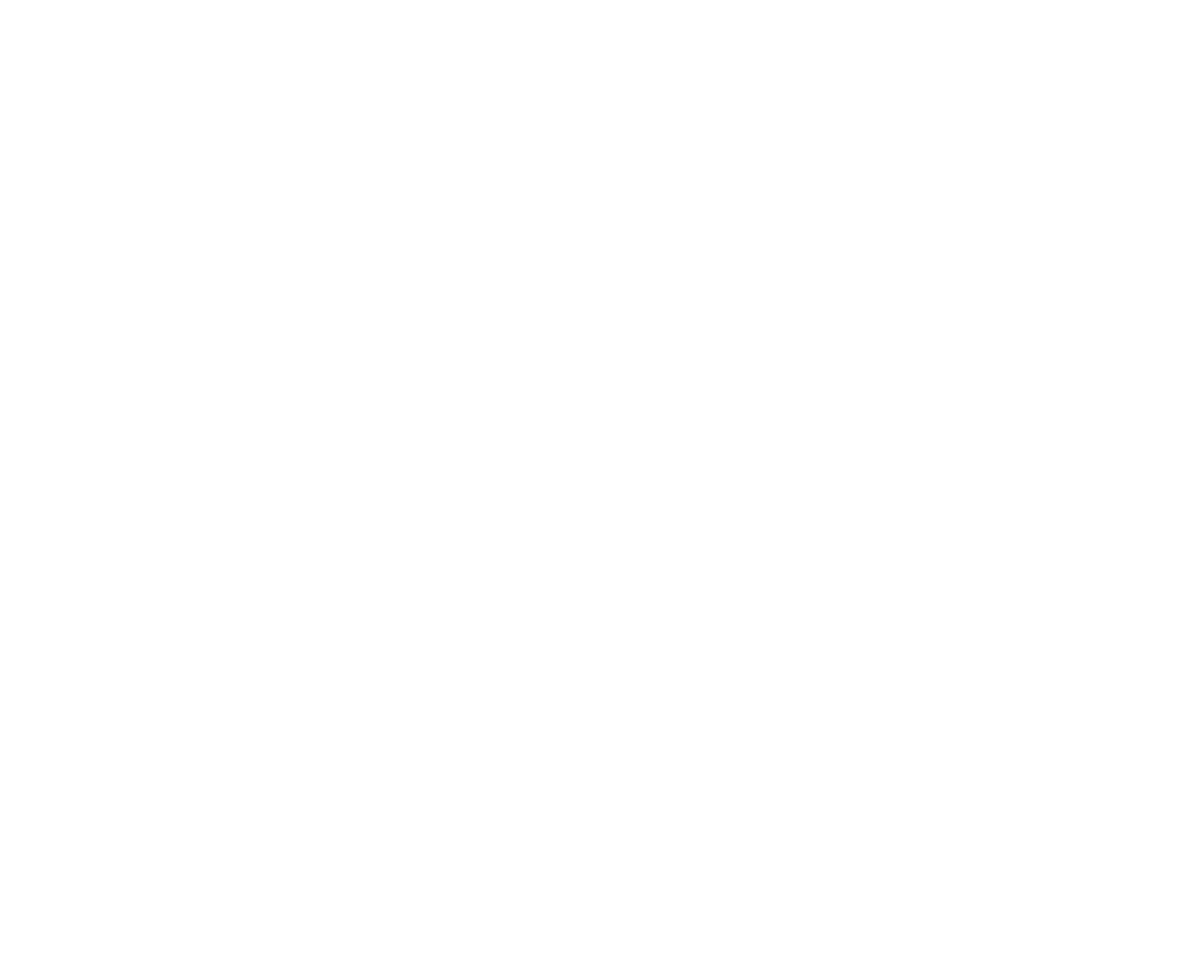
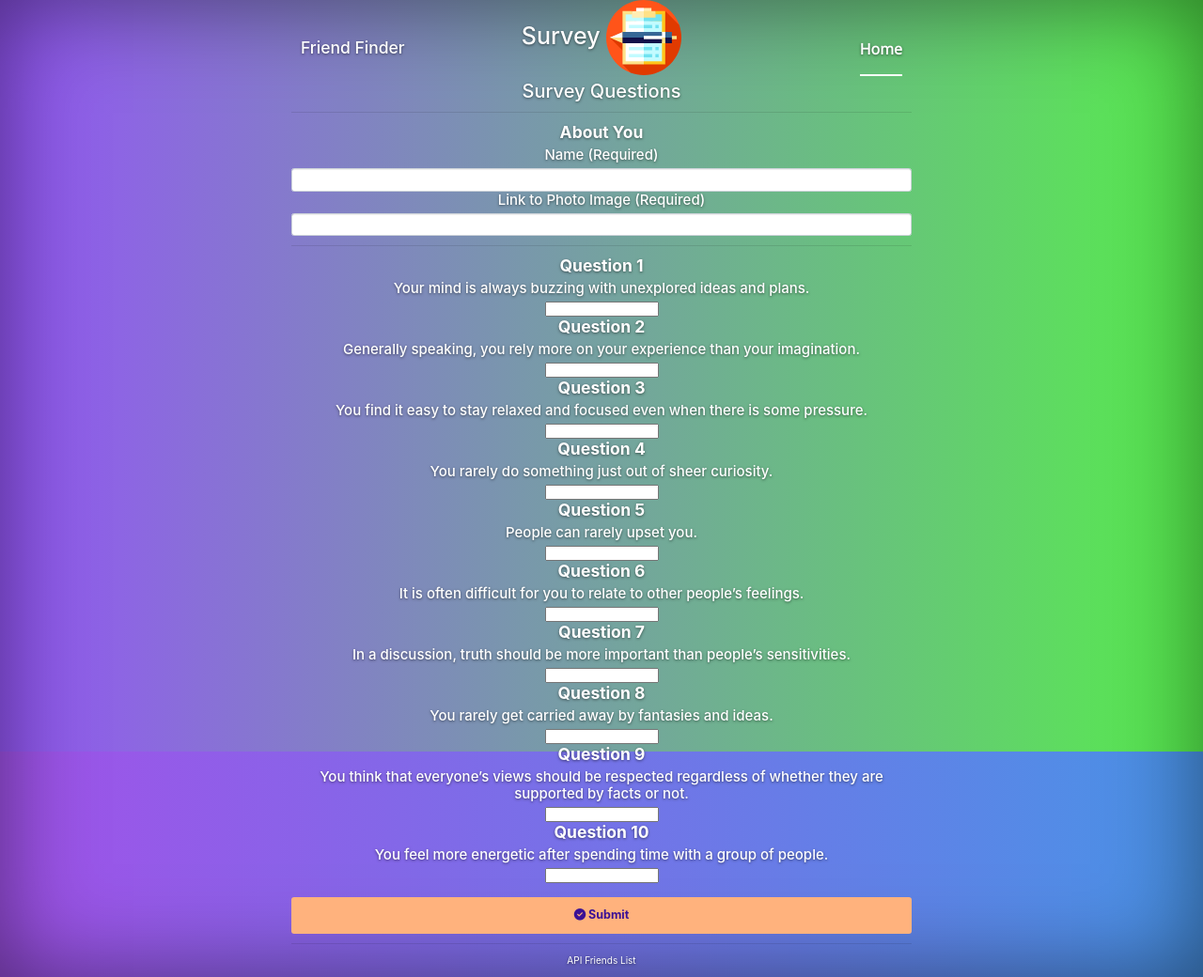
Before and after one commit to ejmacdonald/FriendFinder, a website: page app/public/survey.html in a window 1280 px wide. Shown: the whole page at 94% size. Before the commit the page ends 800 px from the top, so only its background shows below. Drawn offline with nearby package versions, Linux system fonts and the light colour scheme.

Commit message:
css fixes

```diff
--- a/CSS/cover.css
+++ b/CSS/cover.css
@@ -33,12 +33,12 @@ html,
 body {
     height: 100%;
     /*background-color: #333;
-*/
-    background: #4776E6;
-    /* fallback for old browsers */
-    background: -webkit-linear-gradient(to left, #4776E6, #8E54E9);
+
+
+background: #4776E6; /* fallback for old browsers */
+    background: -webkit-linear-gradient(to left, #4993E6, #A052E9);
     /* Chrome 10-25, Safari 5.1-6 */
-    background: linear-gradient(to left, #4776E6, #8E54E9);
+    background: linear-gradient(to left, #4993E6, #A052E9);
     /* W3C, IE 10+/ Edge, Firefox 16+, Chrome 26+, Opera 12+, Safari 7+ */
 }
 
@@ -78,11 +78,6 @@ body {
     padding: 30px;
 }
 
-
-/*
- * Header
- */
-
 .masthead-brand {
     margin-top: 10px;
     margin-bottom: 10px;
@@ -119,6 +114,8 @@ body {
 .masthead-nav > .active > a:focus {
     color: #fff;
     border-bottom-color: #fff;
+    font-family: 'Open Sans', sans-serif;
+    padding-bottom: 15px;
 }
 
 @media (min-width: 768px) {
--- a/CSS/style.css
+++ b/CSS/style.css
@@ -1,25 +1,26 @@
-.jumboheadline,
-p {
-    padding-top: 30px;
-    color: #FFFFFF;
+/* home.html CSS*/
+
+.masthead-brand {}
+
+.masthead-nav {
+    font-family: 'Open Sans', sans-serif;
 }
 
-.btn.btn-primary.btn-lg {
-    background: #6772e5;
-    border: #6772e5;
-    margin-left: 25px;
+.lead {
+    font-family: 'Open Sans', sans-serif;
+    padding-bottom: 15px;
 }
 
-.masthead-brand {
-    text-align: left;
+.cover-heading {
+    font-size: 65px;
+    padding-bottom: 30px;
 }
 
-.intro-box {
-    height: 400px;
-    color: #FFFFFF;
+.home-body {
+    height: 100%;
+    /*background-color: #333;
+*/
     background: #4776E6;
-    margin-top: 0px;
-    padding-top: 0px;
     /* fallback for old browsers */
     background: -webkit-linear-gradient(to left, #4776E6, #8E54E9);
     /* Chrome 10-25, Safari 5.1-6 */
@@ -27,26 +28,50 @@ p {
     /* W3C, IE 10+/ Edge, Firefox 16+, Chrome 26+, Opera 12+, Safari 7+ */
 }
 
-.credit-list,
-.icons {
-    font-size: 20px;
-    margin-bottom: 120px;
+.main-survey {
+    color: #FFF;
 }
 
-.cover-heading {
-    font-size: 65px;
-    padding-top: 60px;
+
+/*Credits.html  CSS*/
+
+
+/*doesnt work*/
+
+.credit-body {
+    background: #9D50BB;
+    /* fallback for old browsers */
+    background: -webkit-linear-gradient(to left, #9D50BB, #6E48AA);
+    /* Chrome 10-25, Safari 5.1-6 */
+    background: linear-gradient(to left, #9D50BB, #6E48AA);
+    /* W3C, IE 10+/ Edge, Firefox 16+, Chrome 26+, Opera 12+, Safari 7+ */
 }
 
 .credit-heading {
-    margin-bottom: 250px;
-    font-size: 50px;
+    font-size: 51px;
+    padding-bottom: 220px;
+    margin: auto;
 }
 
-.masthead-nav {
-    font-family: 'Open Sans', sans-serif;
+.credit-list {
+    font-size: 35px;
+    padding-bottom: 100px;
 }
 
-.lead {
-    font-family: 'Open Sans', sans-serif;
+
+/*survey*/
+
+.survey-body {
+    background: #57ED4D;
+    /* fallback for old browsers */
+    background: -webkit-linear-gradient(to left, #57ED4D, #9356F4);
+    /* Chrome 10-25, Safari 5.1-6 */
+    background: linear-gradient(to left, #57ED4D, #9356F4);
+    /* W3C, IE 10+/ Edge, Firefox 16+, Chrome 26+, Opera 12+, Safari 7+ */
 }
+
+.btn.btn-primary.btn-lg.btn-block {
+    background: #FFB27D;
+    border: #F9E396;
+    color: #3B1195;
+}
--- a/app/public/survey.html
+++ b/app/public/survey.html
@@ -0,0 +1,164 @@
+<!DOCTYPE html>
+<html lang="en">
+
+<head>
+    <meta charset="UTF-8">
+    <title>FriendFinder</title>
+    <!-- Latest compiled and minified CSS -->
+    <link rel="stylesheet" href="https://maxcdn.bootstrapcdn.com/bootstrap/3.3.7/css/bootstrap.min.css" integrity="sha384-BVYiiSIFeK1dGmJRAkycuHAHRg32OmUcww7on3RYdg4Va+PmSTsz/K68vbdEjh4u" crossorigin="anonymous">
+    <!-- Latest compiled and minified JavaScript -->
+    <script src="https://maxcdn.bootstrapcdn.com/bootstrap/3.3.7/js/bootstrap.min.js" integrity="sha384-Tc5IQib027qvyjSMfHjOMaLkfuWVxZxUPnCJA7l2mCWNIpG9mGCD8wGNIcPD7Txa" crossorigin="anonymous"></script>
+    <!-- Jquery -->
+    <script src="https://code.jquery.com/jquery-3.1.1.min.js" integrity="sha256-hVVnYaiADRTO2PzUGmuLJr8BLUSjGIZsDYGmIJLv2b8=" crossorigin="anonymous"></script>
+    <!-- Bootstrap Readable Theme-->
+    <link href="https://maxcdn.bootstrapcdn.com/bootswatch/3.3.7/readable/bootstrap.min.css" rel="stylesheet" integrity="sha384-Li5uVfY2bSkD3WQyiHX8tJd0aMF91rMrQP5aAewFkHkVSTT2TmD2PehZeMmm7aiL" crossorigin="anonymous">
+    <!-- CSS -->
+    <link href="../../CSS/cover.css" type="text/css" rel="stylesheet" media="screen,projection" />
+    <link href="../../CSS/style.css" type="text/css" rel="stylesheet" media="screen,projection" />
+    <!-- Fontawesome Icons -->
+    <script src="https://use.fontawesome.com/270fa8da90.js"></script>
+    <!-- Google Fonts -->
+    <link href="https://fonts.googleapis.com/css?family=Open+Sans|Roboto" rel="stylesheet">
+</head>
+
+<body class="survey-body">
+    <div class="site-wrapper">
+        <div class="site-wrapper-inner">
+            <div class="cover-container">
+                <div class="masthead clearfix">
+                    <div class="inner">
+                        <h3 class="masthead-brand">Friend Finder</h3>
+                        <nav>
+                            <ul class="nav masthead-nav">
+                                <li class="active"><a href="./home.html">Home</a></li>
+                            </ul>
+                        </nav>
+                    </div>
+                </div>
+                <div class="inner cover">
+                    <h1 class="cover-survey">Survey <img src="../../CSS/survey.svg" height="80" width="80" alt="Survey Icon">
+</h1>
+                    <h2>Survey Questions</h2>
+                    <hr>
+                    <h3><strong>About You</strong></h3>
+                    <h4>Name (Required)</h4>
+                    <input type="text" name="" id="name" class="form-control" required>
+                    <h4>Link to Photo Image (Required)</h4>
+                    <input type="text" name="" id="photo" class="form-control" required>
+                    <hr>
+                    <h3><strong>Question 1</strong></h3>
+                    <h4>Your mind is always buzzing with unexplored ideas and plans.</h4>
+                    <select data-placeholder="" class="chosen-select" id="q1">
+                        <option value=""></option>
+                        <option value="1">1 (Strongly Disagree)</option>
+                        <option value="2">2</option>
+                        <option value="3">3</option>
+                        <option value="4">4</option>
+                        <option value="5">5 (Strongly Agree)</option>
+                    </select>
+                    <h3><strong>Question 2</strong></h3>
+                    <h4>Generally speaking, you rely more on your experience than your imagination.</h4>
+                    <select data-placeholder="" class="chosen-select" id="q2">
+                        <option value=""></option>
+                        <option value="1">1 (Strongly Disagree)</option>
+                        <option value="2">2</option>
+                        <option value="3">3</option>
+                        <option value="4">4</option>
+                        <option value="5">5 (Strongly Agree)</option>
+                    </select>
+                    <h3><strong>Question 3</strong></h3>
+                    <h4>You find it easy to stay relaxed and focused even when there is some pressure.</h4>
+                    <select data-placeholder="" class="chosen-select" id="q3">
+                        <option value=""></option>
+                        <option value="1">1 (Strongly Disagree)</option>
+                        <option value="2">2</option>
+                        <option value="3">3</option>
+                        <option value="4">4</option>
+                        <option value="5">5 (Strongly Agree)</option>
+                    </select>
+                    <h3><strong>Question 4</strong></h3>
+                    <h4>You rarely do something just out of sheer curiosity.</h4>
+                    <select data-placeholder="" class="chosen-select" id="q4">
+                        <option value=""></option>
+                        <option value="1">1 (Strongly Disagree)</option>
+                        <option value="2">2</option>
+                        <option value="3">3</option>
+                        <option value="4">4</option>
+                        <option value="5">5 (Strongly Agree)</option>
+                    </select>
+                    <h3><strong>Question 5</strong></h3>
+                    <h4>People can rarely upset you.</h4>
+                    <select data-placeholder="" class="chosen-select" id="q5">
+                        <option value=""></option>
+                        <option value="1">1 (Strongly Disagree)</option>
+                        <option value="2">2</option>
+                        <option value="3">3</option>
+                        <option value="4">4</option>
+                        <option value="5">5 (Strongly Agree)</option>
+                    </select>
+                    <h3><strong>Question 6</strong></h3>
+                    <h4>It is often difficult for you to relate to other people’s feelings.</h4>
+                    <select data-placeholder="" class="chosen-select" id="q6">
+                        <option value=""></option>
+                        <option value="1">1 (Strongly Disagree)</option>
+                        <option value="2">2</option>
+                        <option value="3">3</option>
+                        <option value="4">4</option>
+                        <option value="5">5 (Strongly Agree)</option>
+                    </select>
+                    <h3><strong>Question 7</strong></h3>
+                    <h4>In a discussion, truth should be more important than people’s sensitivities.</h4>
+                    <select data-placeholder="" class="chosen-select" id="q7">
+                        <option value=""></option>
+                        <option value="1">1 (Strongly Disagree)</option>
+                        <option value="2">2</option>
+                        <option value="3">3</option>
+                        <option value="4">4</option>
+                        <option value="5">5 (Strongly Agree)</option>
+                    </select>
+                    <h3><strong>Question 8</strong></h3>
+                    <h4>You rarely get carried away by fantasies and ideas.</h4>
+                    <select data-placeholder="" class="chosen-select" id="q8">
+                        <option value=""></option>
+                        <option value="1">1 (Strongly Disagree)</option>
+                        <option value="2">2</option>
+                        <option value="3">3</option>
+                        <option value="4">4</option>
+                        <option value="5">5 (Strongly Agree)</option>
+                    </select>
+                    <h3><strong>Question 9</strong></h3>
+                    <h4>You think that everyone’s views should be respected regardless of whether they are supported by facts or not.</h4>
+                    <select data-placeholder="" class="chosen-select" id="q9">
+                        <option value=""></option>
+                        <option value="1">1 (Strongly Disagree)</option>
+                        <option value="2">2</option>
+                        <option value="3">3</option>
+                        <option value="4">4</option>
+                        <option value="5">5 (Strongly Agree)</option>
+                    </select>
+                    <h3><strong>Question 10</strong></h3>
+                    <h4>You feel more energetic after spending time with a group of people.</h4>
+                    <select data-placeholder="" class="chosen-select" id="q10">
+                        <option value=""></option>
+                        <option value="1">1 (Strongly Disagree)</option>
+                        <option value="2">2</option>
+                        <option value="3">3</option>
+                        <option value="4">4</option>
+                        <option value="5">5 (Strongly Agree)</option>
+                    </select>
+                    <br>
+                    <br>
+                    <!-- Submit Button -->
+                    <button type="submit" class="btn btn-primary btn-lg btn-block" id="submit"><i class="fa fa-check-circle" aria-hidden="true"></i> Submit
+                    </button>
+                    <hr>
+                    <span class="api-link">
+        <p><a href="/api/friends">API Friends List</a></p>
+    </span>
+                </div>
+            </div>
+        </div>
+    </div>
+</body>
+
+</html>
```
Also changed, not shown: app/public/home.html (+4 -10 lines), credits.html (+4 -11 lines), CSS/survey.svg (added).
